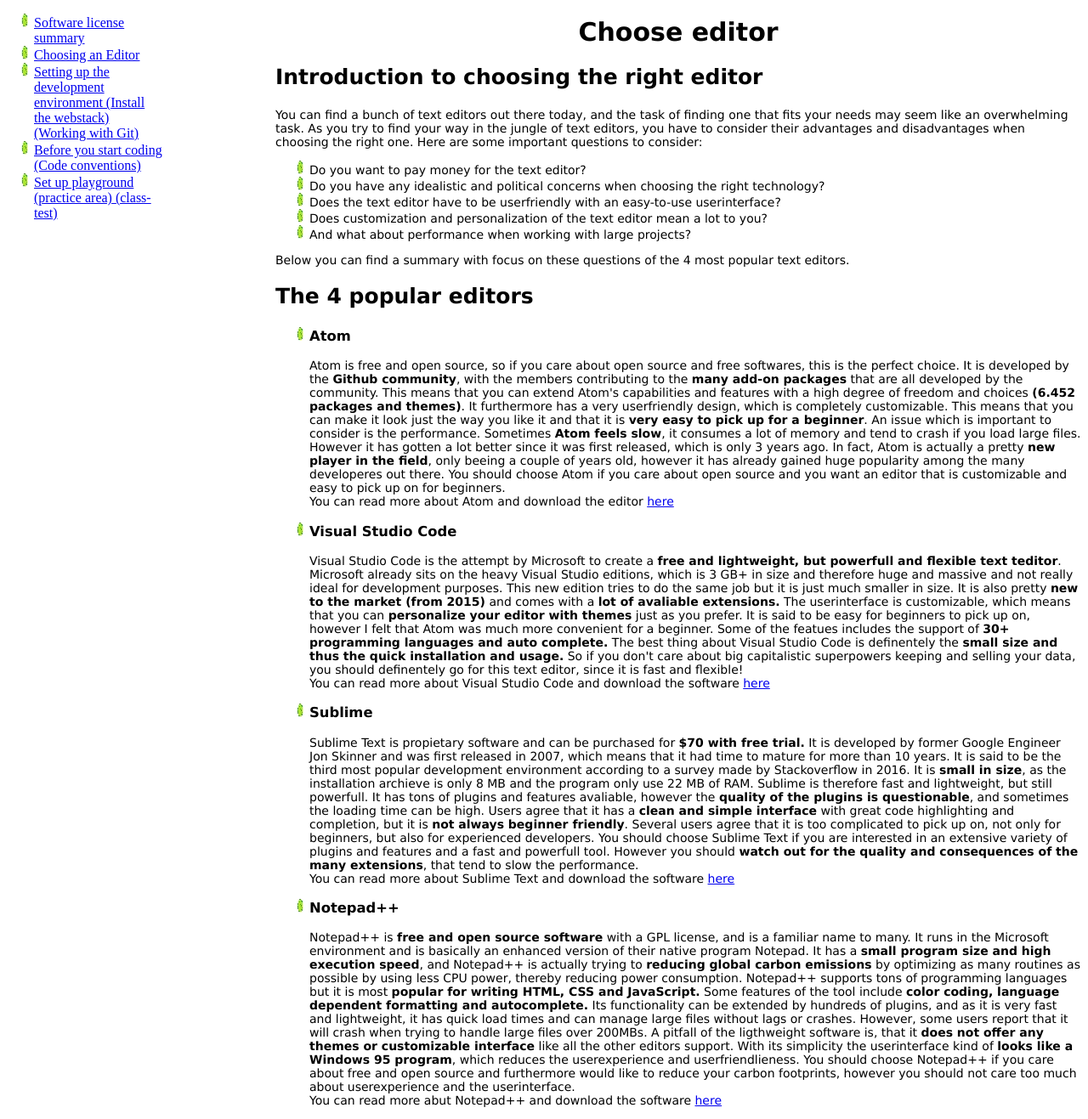
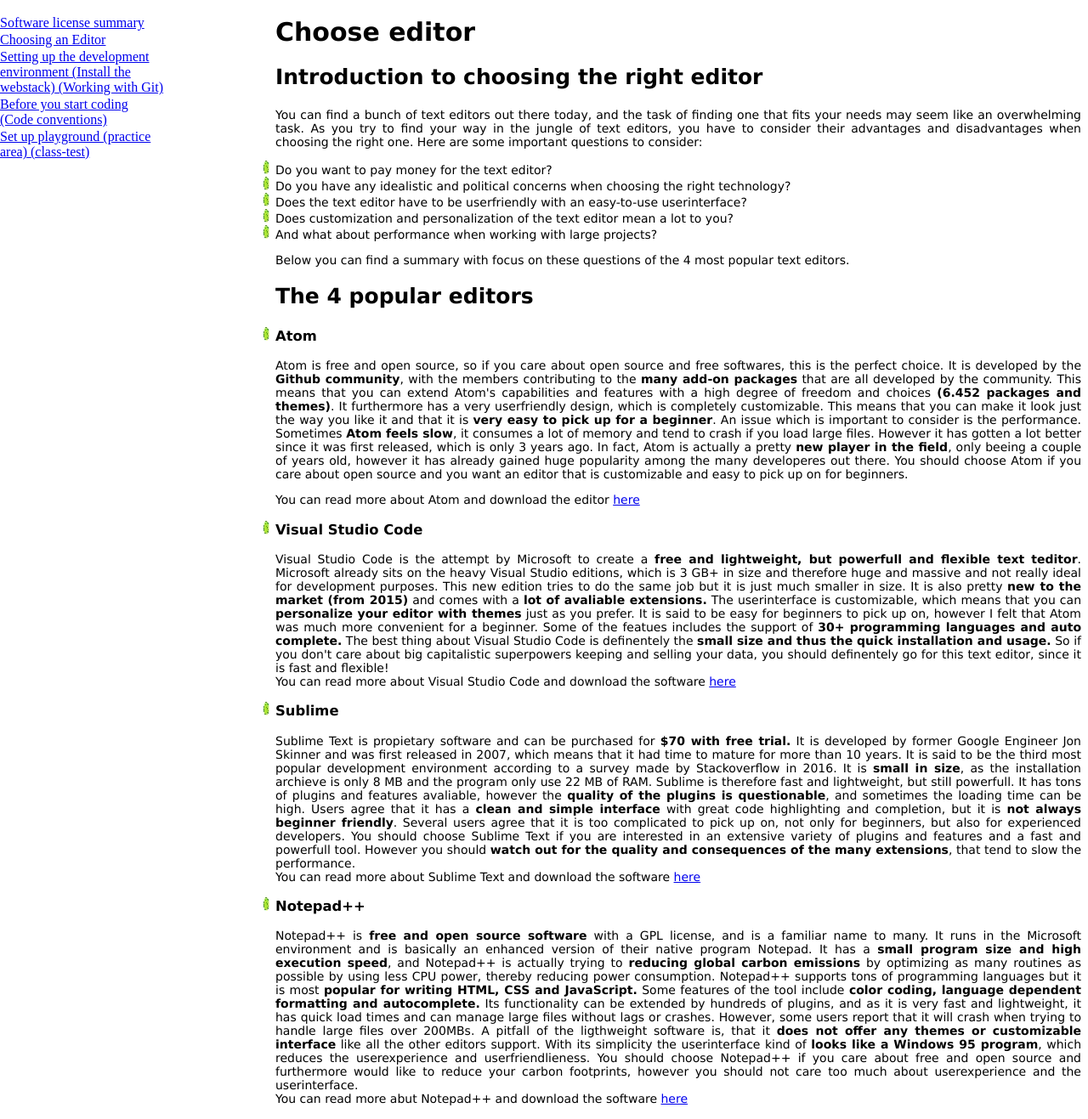
Before and after one commit to parentnode/hwd, a PHP site: page /kbhff/choose-editor.php in a window 1280 px wide. Shown: the whole page at 85% size. Run offline with PHP 8.4, Linux system fonts and the light colour scheme.

Commit message:
css update

```diff
--- a/theme/www/kbhff/choose-editor.php
+++ b/theme/www/kbhff/choose-editor.php
@@ -63,7 +63,9 @@
 						gained huge popularity among the many developeres out
 						there. You should choose Atom if you care about open
 						source and you want an editor that is customizable and
-						easy to pick up on for beginners.</br> You can read more
+						easy to pick up on for beginners.
+					</p>
+						<p>You can read more
 						about Atom and download the editor
 						<a href="https://atom.io/" target="_blank">here</a>
 					</p>
--- a/theme/www/kbhff/css/content.css
+++ b/theme/www/kbhff/css/content.css
@@ -1,9 +1,11 @@
 h1 {
 	font-size: 30px;
 	color: rgba(0, 0, 0, 1);
-	line-heigth: 1.25em;
-	text-align: center;
-	font-weight: bolder;
+	line-heigth: 1.30em;
+	text-align: left;
+	font-weight: bold;
+	padding: inherit;
+
 }
 h2 {
 	font-size: 25px;
@@ -37,12 +39,19 @@ h6 {
 	font-style: italic;
 }
 li {
-
+list-style-type: none;
+text-size: inherit;
 }
 ul {
 list-style-image: url('../img_css/leaf.jpg');
+padding-left: 0;
+}
+.section {
+	text-align: justify;
+}
+.content {
+	padding-left: inherit;
+}
+p {
 
 }
-ol {
-
-}
```
